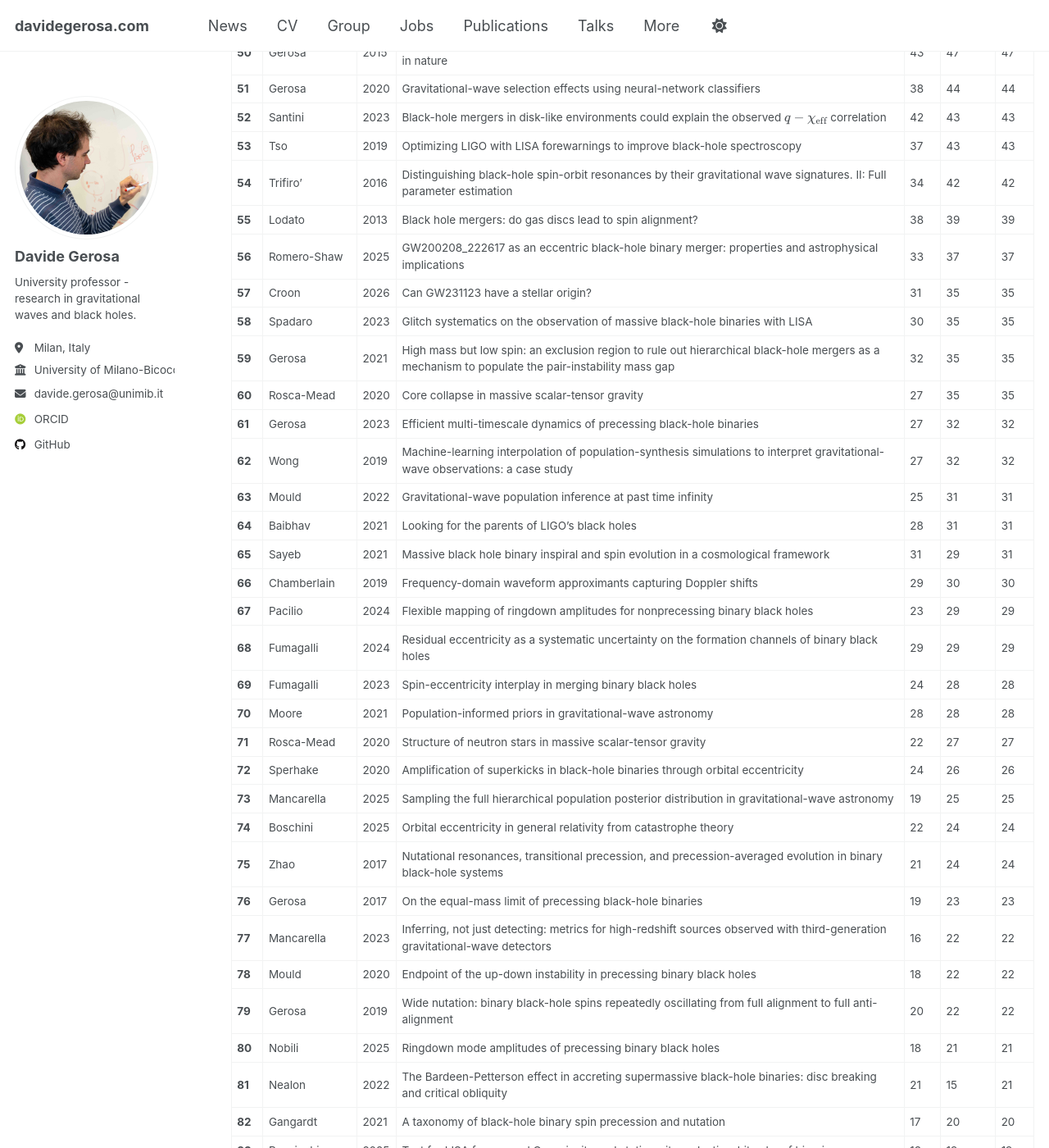
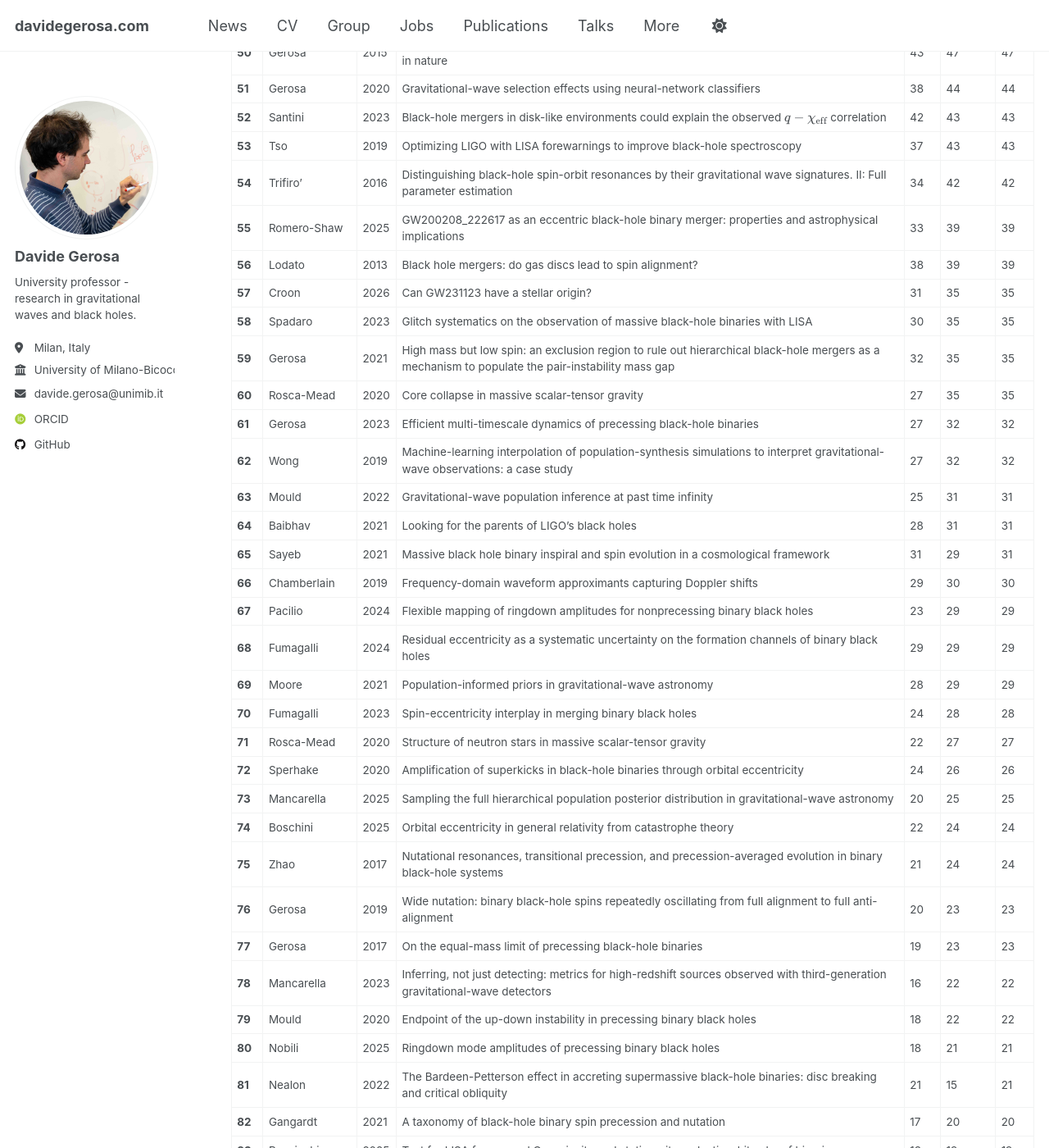
Before and after one commit to dgerosa/website, a Jekyll site: the page built from _pages/citations.md, in a window 1280 px wide and 1400 px high, scrolled down 2500 px. Shown: the whole window at 82% size. Built offline with Jekyll 4.4.1, drawn with Linux system fonts in a browser that asks for light colours; some web fonts are replaced; some of the changed text lies outside the part shown.

Commit message:
Website update from workflow

```diff
--- a/_pages/_citations.md
+++ b/_pages/_citations.md
@@ -63,8 +63,8 @@
 | **52** | Santini | 2023 | Black-hole mergers in disk-like environments could explain the observed $$q-\chi_\mathrm{eff}$$ correlation | 42 | 43 | 43 |
 | **53** | Tso | 2019 | Optimizing LIGO with LISA forewarnings to improve black-hole spectroscopy | 37 | 43 | 43 |
 | **54** | Trifiro' | 2016 | Distinguishing black-hole spin-orbit resonances by their gravitational wave signatures. II: Full parameter estimation | 34 | 42 | 42 |
-| **55** | Lodato | 2013 | Black hole mergers: do gas discs lead to spin alignment? | 38 | 39 | 39 |
-| **56** | Romero-Shaw | 2025 | GW200208_222617 as an eccentric black-hole binary merger: properties and astrophysical implications | 33 | 37 | 37 |
+| **55** | Romero-Shaw | 2025 | GW200208_222617 as an eccentric black-hole binary merger: properties and astrophysical implications | 33 | 39 | 39 |
+| **56** | Lodato | 2013 | Black hole mergers: do gas discs lead to spin alignment? | 38 | 39 | 39 |
 | **57** | Croon | 2026 | Can GW231123 have a stellar origin? | 31 | 35 | 35 |
 | **58** | Spadaro | 2023 | Glitch systematics on the observation of massive black-hole binaries with LISA | 30 | 35 | 35 |
 | **59** | Gerosa | 2021 | High mass but low spin: an exclusion region to rule out hierarchical black-hole mergers as a mechanism to populate the pair-instability mass gap | 32 | 35 | 35 |
@@ -77,17 +77,17 @@
 | **66** | Chamberlain | 2019 | Frequency-domain waveform approximants capturing Doppler shifts | 29 | 30 | 30 |
 | **67** | Pacilio | 2024 | Flexible mapping of ringdown amplitudes for nonprecessing binary black holes | 23 | 29 | 29 |
 | **68** | Fumagalli | 2024 | Residual eccentricity as a systematic uncertainty on the formation channels of binary black holes | 29 | 29 | 29 |
-| **69** | Fumagalli | 2023 | Spin-eccentricity interplay in merging binary black holes | 24 | 28 | 28 |
-| **70** | Moore | 2021 | Population-informed priors in gravitational-wave astronomy | 28 | 28 | 28 |
+| **69** | Moore | 2021 | Population-informed priors in gravitational-wave astronomy | 28 | 29 | 29 |
+| **70** | Fumagalli | 2023 | Spin-eccentricity interplay in merging binary black holes | 24 | 28 | 28 |
 | **71** | Rosca-Mead | 2020 | Structure of neutron stars in massive scalar-tensor gravity | 22 | 27 | 27 |
 | **72** | Sperhake | 2020 | Amplification of superkicks in black-hole binaries through orbital eccentricity | 24 | 26 | 26 |
-| **73** | Mancarella | 2025 | Sampling the full hierarchical population posterior distribution in gravitational-wave astronomy | 19 | 25 | 25 |
+| **73** | Mancarella | 2025 | Sampling the full hierarchical population posterior distribution in gravitational-wave astronomy | 20 | 25 | 25 |
 | **74** | Boschini | 2025 | Orbital eccentricity in general relativity from catastrophe theory | 22 | 24 | 24 |
 | **75** | Zhao | 2017 | Nutational resonances, transitional precession, and precession-averaged evolution in binary black-hole systems | 21 | 24 | 24 |
-| **76** | Gerosa | 2017 | On the equal-mass limit of precessing black-hole binaries | 19 | 23 | 23 |
-| **77** | Mancarella | 2023 | Inferring, not just detecting: metrics for high-redshift sources observed with third-generation gravitational-wave detectors | 16 | 22 | 22 |
-| **78** | Mould | 2020 | Endpoint of the up-down instability in precessing binary black holes | 18 | 22 | 22 |
-| **79** | Gerosa | 2019 | Wide nutation: binary black-hole spins repeatedly oscillating from full alignment to full anti-alignment | 20 | 22 | 22 |
+| **76** | Gerosa | 2019 | Wide nutation: binary black-hole spins repeatedly oscillating from full alignment to full anti-alignment | 20 | 23 | 23 |
+| **77** | Gerosa | 2017 | On the equal-mass limit of precessing black-hole binaries | 19 | 23 | 23 |
+| **78** | Mancarella | 2023 | Inferring, not just detecting: metrics for high-redshift sources observed with third-generation gravitational-wave detectors | 16 | 22 | 22 |
+| **79** | Mould | 2020 | Endpoint of the up-down instability in precessing binary black holes | 18 | 22 | 22 |
 | **80** | Nobili | 2025 | Ringdown mode amplitudes of precessing binary black holes | 18 | 21 | 21 |
 | **81** | Nealon | 2022 | The Bardeen-Petterson effect in accreting supermassive black-hole binaries: disc breaking and critical obliquity | 21 | 15 | 21 |
 | **82** | Gangardt | 2021 | A taxonomy of black-hole binary spin precession and nutation | 17 | 20 | 20 |
```
Also changed, not shown: other parts of _pages/_citations.md (+20 -20 lines), _pages/_group.md (+1 -1 lines), _pages/_publications.md (+1 -1 lines), _pages/_talks.md (+1 -1 lines).
